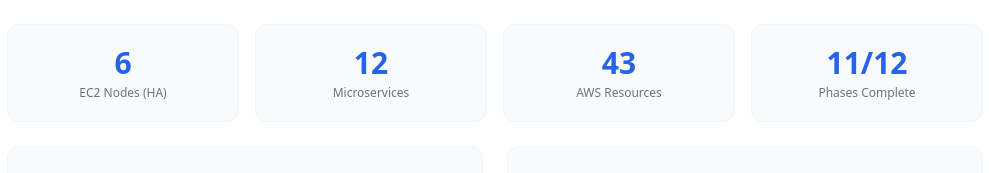
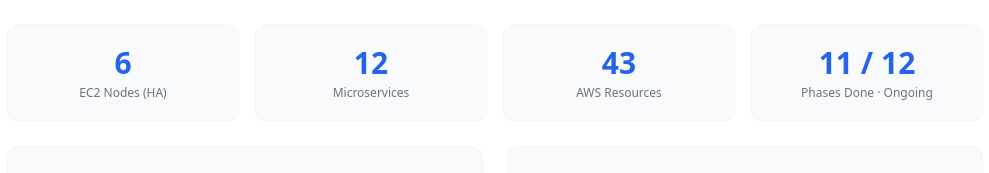
Before and after one commit to AbdurRehman924/Personal-Portfolio, a React (Create React App) app: page / in a window 1280 px wide. Shown: the part 5597-5770 px from the top of the page, without its empty margins (145-1134 px from the left). Built offline with nearby package versions, Linux system fonts and the light colour scheme.

Commit message:
feat: expand Hard Problems Solved to 12 cases and update phase stat label

```diff
--- a/src/components/Projects.jsx
+++ b/src/components/Projects.jsx
@@ -135,7 +135,7 @@
             { value: "6", label: "EC2 Nodes (HA)" },
             { value: "12", label: "Microservices" },
             { value: "43", label: "AWS Resources" },
-            { value: "11/12", label: "Phases Complete" },
+            { value: "11 / 12", label: "Phases Done · Ongoing" },
           ].map((stat, i) => (
             <div key={i} className="bg-gray-50 border border-gray-100 rounded-xl p-5 text-center">
               <div className="text-3xl font-bold text-blue-600 mb-1">{stat.value}</div>
```
